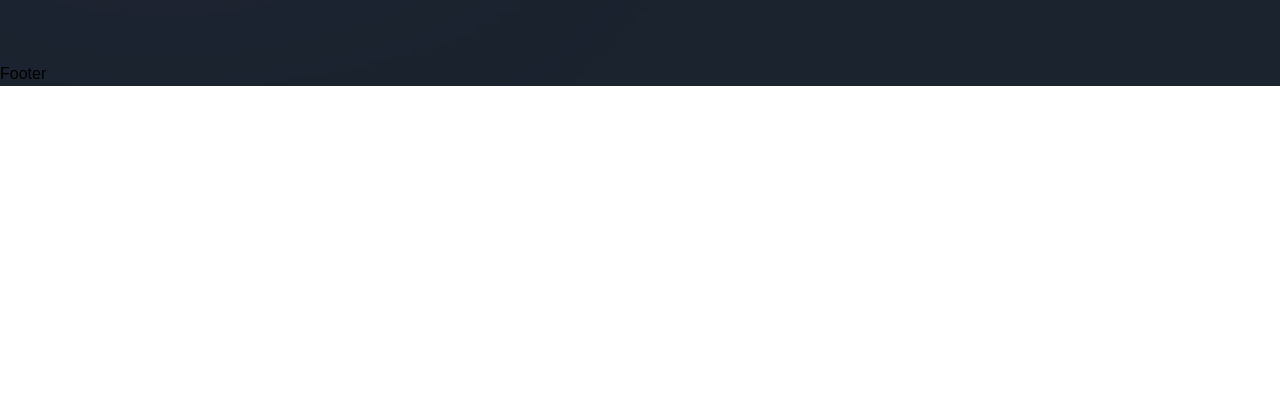
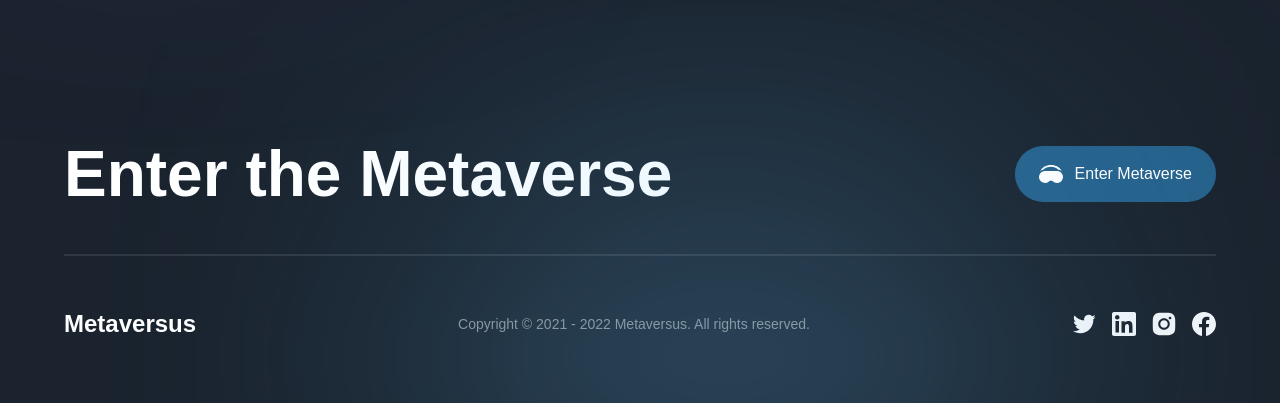
Before and after one commit to araf821/Next-13-Tutorial, a Next.js app: page / in a window 1280 px wide. Shown: the part 6933-7336 px from the top of the page. Before the commit the page ends 7019 px from the top, so only its background shows below. Built offline with nearby package versions, Linux system fonts and the light colour scheme; a web font is replaced by a local one.

Commit message:
implemented the footer, completed project

```diff
--- a/components/Footer.tsx
+++ b/components/Footer.tsx
@@ -1,4 +1,65 @@
+"use client";
+
+import { motion } from "framer-motion";
+import { socials } from "@/constants";
+
+import styles from "@/styles";
+import { footerVariants } from "@/utils/motion";
+
 const Footer = () => {
-  return <div>Footer</div>;
+  return (
+    <motion.footer
+      variants={footerVariants}
+      initial="hidden"
+      whileInView="show"
+      className={`${styles.paddings} py-8 relative `}
+    >
+      <div className="footer-gradient" />
+
+      <div className={`${styles.innerWidth} mx-auto flex flex-col gap-8`}>
+        <div className="flex items-center justify-between flex-wrap gap-5">
+          <h4 className="font-bold md:text-[64px] text-[44px] text-white">
+            Enter the Metaverse
+          </h4>
+          <button
+            type="button"
+            className="flex items-center h-fit py-4 px-6 bg-[#25618B] rounded-[32px] gap-[12px]"
+          >
+            <img
+              src="/headset.svg"
+              alt="headset"
+              className="w-[24px] h-[24px] object-contain"
+            />
+            <span className="font-normal text-[16px] text-white">
+              Enter Metaverse
+            </span>
+          </button>
+        </div>
+
+        <div className="flex flex-col ">
+          <div className="mb-[50px] h-[2px] bg-white/10" />
+
+          <div className="flex items-center justify-between flex-wrap gap-4">
+            <h4 className="font-extrabold text-[24px] text-white">
+              Metaversus
+            </h4>
+            <p className="font-normal text-[14px] text-white/50">
+              Copyright © 2021 - 2022 Metaversus. All rights reserved.
+            </p>
+            <div className="flex gap-4">
+              {socials.map((social) => (
+                <img
+                  key={social.name}
+                  src={social.url}
+                  alt={social.name}
+                  className="w-[24px] h-[24px] object-contain cursor-pointer"
+                />
+              ))}
+            </div>
+          </div>
+        </div>
+      </div>
+    </motion.footer>
+  );
 };
 export default Footer;
--- a/constants/index.ts
+++ b/constants/index.ts
@@ -67,3 +67,22 @@
       "Quam quisque id diam vel quam elementum. Viverra nam libero justo laoreet sit amet cursus sit. Mauris in aliquam sem",
   },
 ];
+
+export const socials = [
+  {
+    name: "twitter",
+    url: "/twitter.svg",
+  },
+  {
+    name: "linkedin",
+    url: "/linkedin.svg",
+  },
+  {
+    name: "instagram",
+    url: "/instagram.svg",
+  },
+  {
+    name: "facebook",
+    url: "/facebook.svg",
+  },
+];
--- a/styles/globals.css
+++ b/styles/globals.css
@@ -98,3 +98,14 @@
   background: #8d39a3;
   filter: blur(175px);
 }
+
+.footer-gradient {
+  position: absolute;
+  width: 500px;
+  height: 100px;
+  left: 37%;
+  bottom: 0;
+
+  background: #65c4fa;
+  filter: blur(150px);
+}
--- a/utils/motion.ts
+++ b/utils/motion.ts
@@ -151,3 +151,24 @@
     },
   },
 });
+
+export const footerVariants = {
+  hidden: {
+    opacity: 0,
+    y: 50,
+    transition: {
+      type: "spring",
+      stiffness: 300,
+      damping: 140,
+    },
+  },
+  show: {
+    opacity: 1,
+    y: 0,
+    transition: {
+      type: "spring",
+      stiffness: 80,
+      delay: 0.5,
+    },
+  },
+};
```
